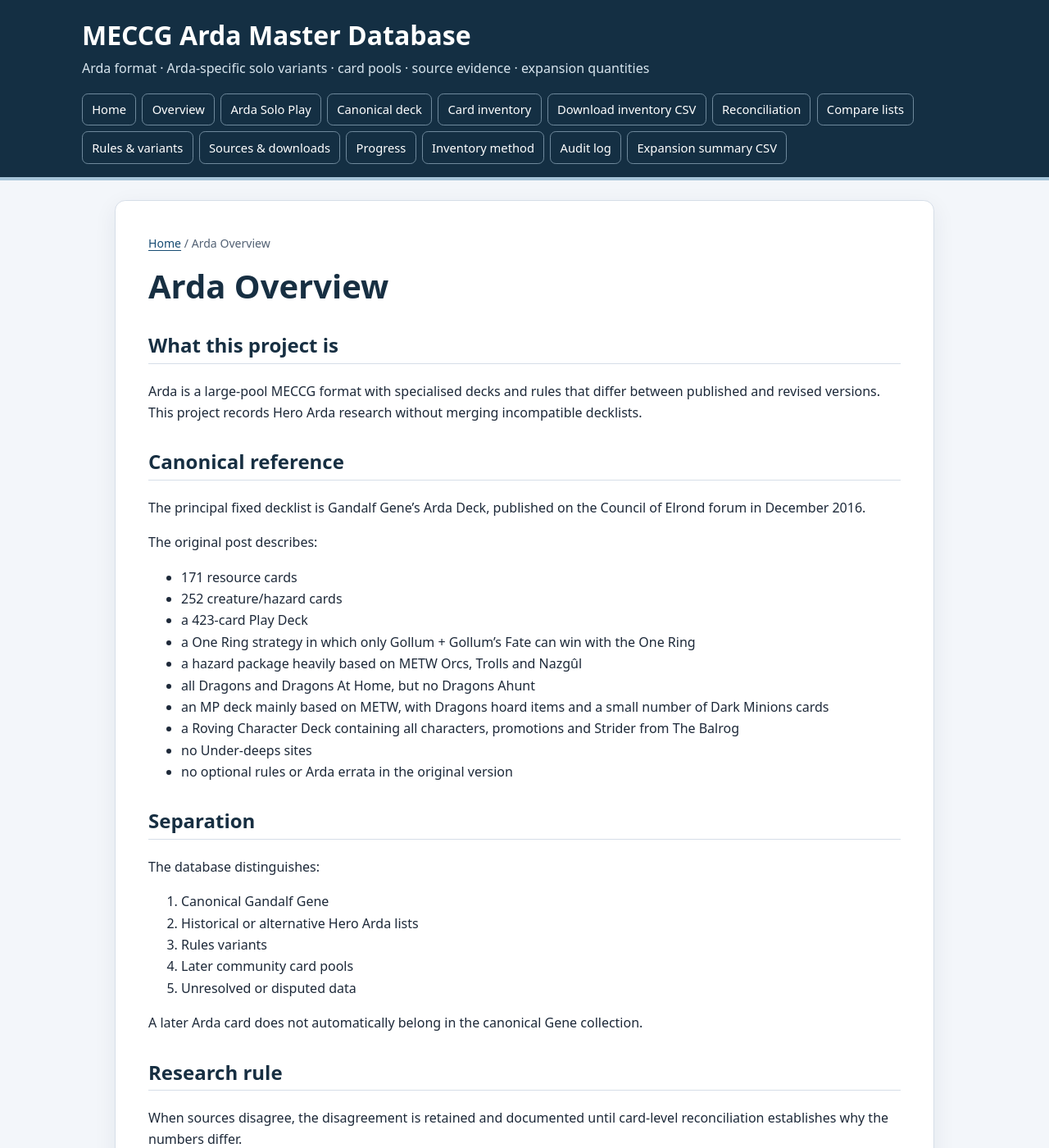
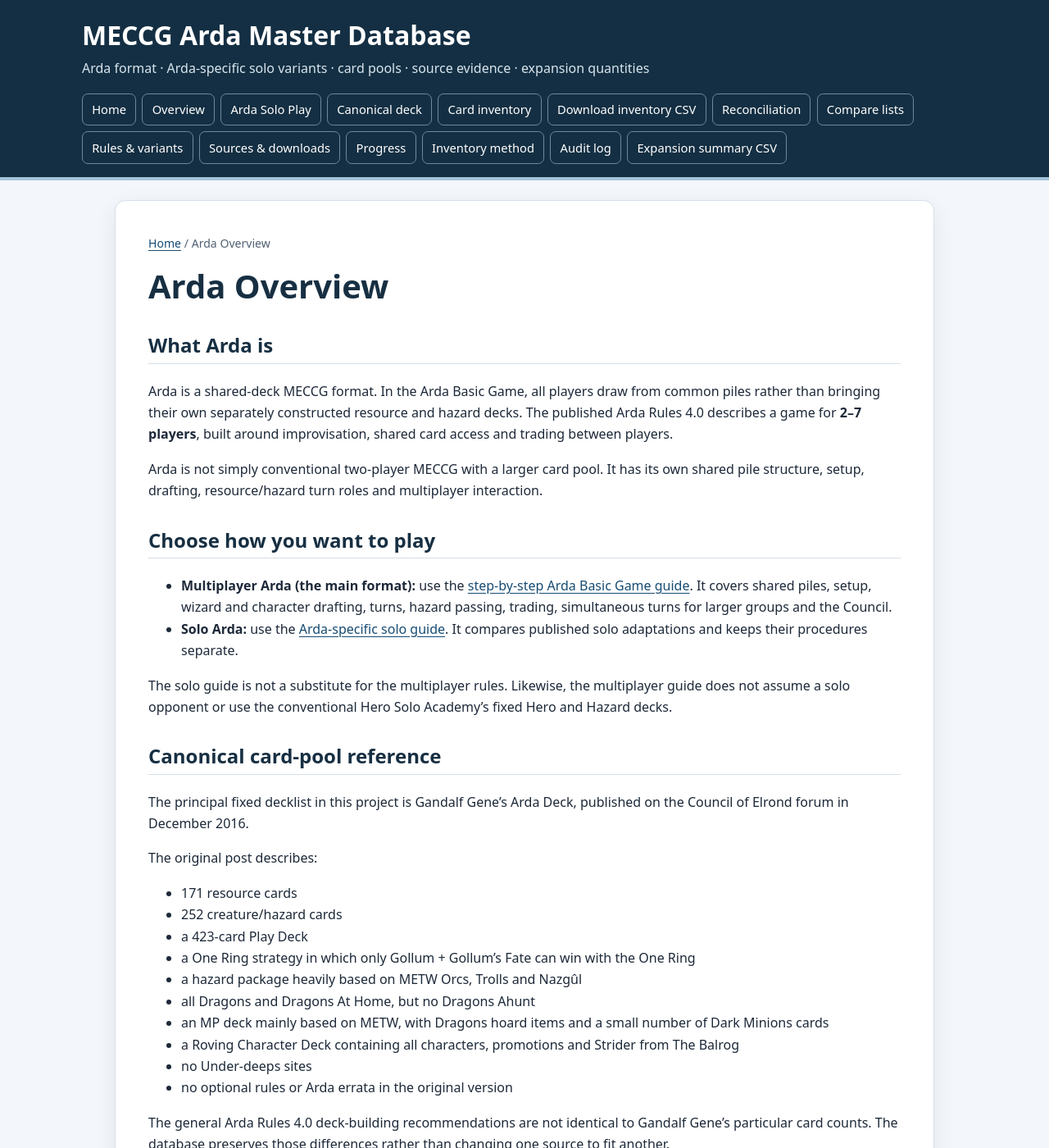
Before and after one commit to JamSpot/meccg-arda-master-database, a Jekyll site: the page built from docs/arda-overview.md, in a window 1280 px wide and 1400 px high. Shown: the whole window at 82% size. Built offline with Jekyll 4.4.1, drawn with Linux system fonts in a browser that asks for light colours; our own code applies the rules of GitHub Pages for plain Markdown files; some of the changed text lies outside the part shown.

Commit message:
Clarify Arda multiplayer as main format and distinguish solo

```diff
--- a/docs/arda-overview.md
+++ b/docs/arda-overview.md
@@ -1,10 +1,21 @@
 # Arda Overview
 
-## What this project is
-Arda is a large-pool MECCG format with specialised decks and rules that differ between published and revised versions. This project records Hero Arda research without merging incompatible decklists.
+## What Arda is
 
-## Canonical reference
-The principal fixed decklist is Gandalf Gene's Arda Deck, published on the Council of Elrond forum in December 2016.
+Arda is a shared-deck MECCG format. In the Arda Basic Game, all players draw from common piles rather than bringing their own separately constructed resource and hazard decks. The published Arda Rules 4.0 describes a game for **2–7 players**, built around improvisation, shared card access and trading between players.
+
+Arda is not simply conventional two-player MECCG with a larger card pool. It has its own shared pile structure, setup, drafting, resource/hazard turn roles and multiplayer interaction.
+
+## Choose how you want to play
+
+- **Multiplayer Arda (the main format):** use the [step-by-step Arda Basic Game guide](arda-multiplayer-play.html). It covers shared piles, setup, wizard and character drafting, turns, hazard passing, trading, simultaneous turns for larger groups and the Council.
+- **Solo Arda:** use the [Arda-specific solo guide](arda-solo-play.html). It compares published solo adaptations and keeps their procedures separate.
+
+The solo guide is not a substitute for the multiplayer rules. Likewise, the multiplayer guide does not assume a solo opponent or use the conventional Hero Solo Academy's fixed Hero and Hazard decks.
+
+## Canonical card-pool reference
+
+The principal fixed decklist in this project is Gandalf Gene's Arda Deck, published on the Council of Elrond forum in December 2016.
 
 The original post describes:
 - 171 resource cards
@@ -18,15 +29,20 @@ The original post describes:
 - no Under-deeps sites
 - no optional rules or Arda errata in the original version
 
+The general Arda Rules 4.0 deck-building recommendations are not identical to Gandalf Gene's particular card counts. The database preserves those differences rather than changing one source to fit another.
+
 ## Separation
+
 The database distinguishes:
-1. Canonical Gandalf Gene
-2. Historical or alternative Hero Arda lists
-3. Rules variants
-4. Later community card pools
-5. Unresolved or disputed data
+1. The Arda Basic Game multiplayer rules.
+2. Arda-specific solo adaptations.
+3. Canonical Gandalf Gene card pool.
+4. Historical or alternative Hero Arda lists.
+5. Revised and expanded rules variants.
+6. Unresolved or disputed data.
 
-A later Arda card does not automatically belong in the canonical Gene collection.
+A later Arda card or variant does not automatically belong in the canonical Gene collection.
 
 ## Research rule
+
 When sources disagree, the disagreement is retained and documented until card-level reconciliation establishes why the numbers differ.
```
